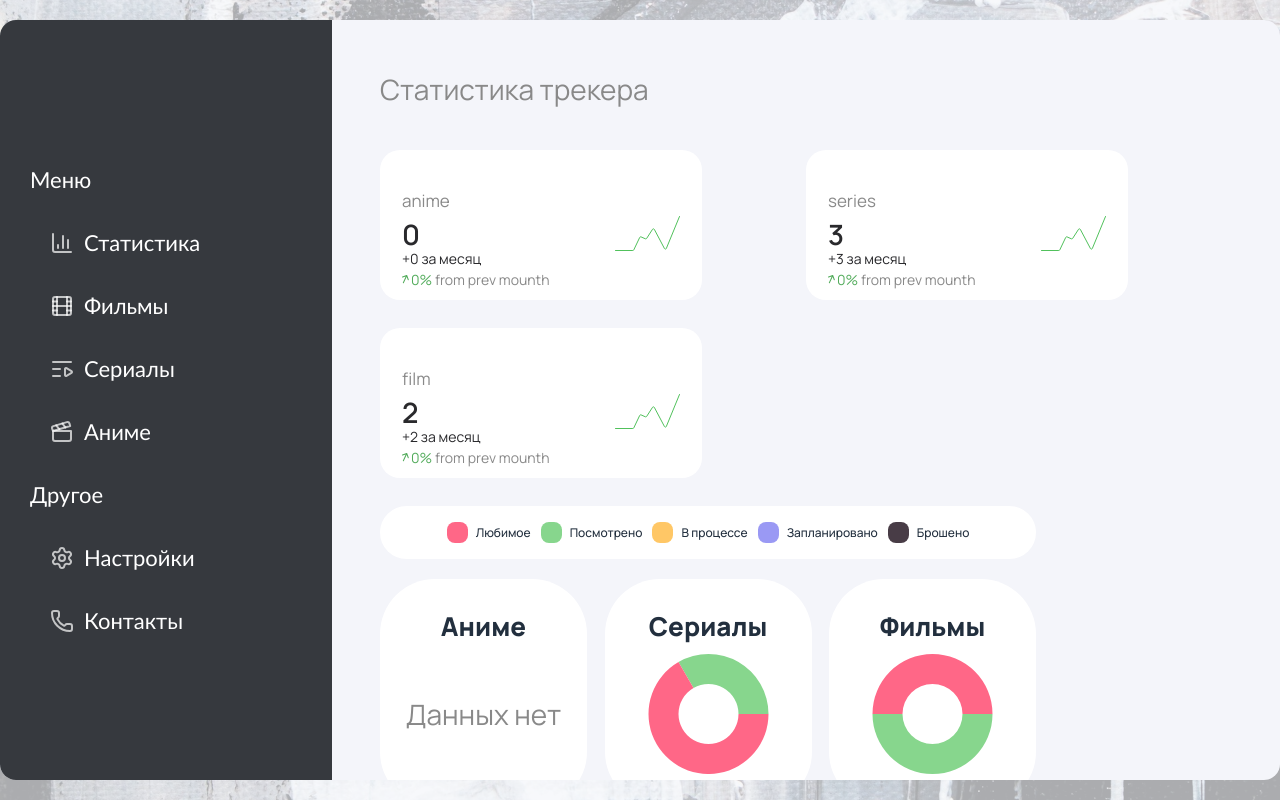
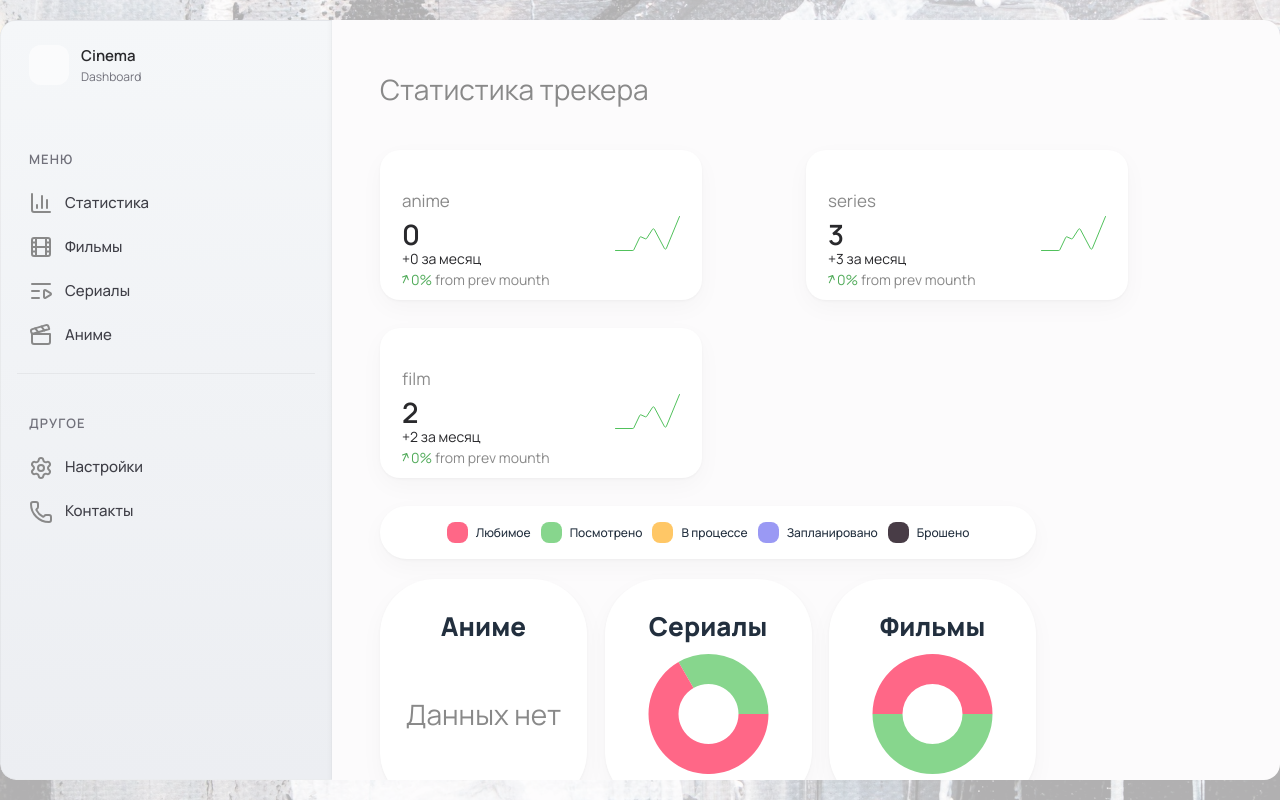
Before and after one commit to enoughy/EntertainmentTracker, a Next.js app: page / in a window 1280 px wide. Built offline with nearby package versions, Linux system fonts and the light colour scheme.

Commit message:
redisign nav

```diff
--- a/app/components/icons/chart.tsx
+++ b/app/components/icons/chart.tsx
@@ -1,7 +1,5 @@
-import { ChartColumn } from 'lucide-react'
+import { ChartColumn } from "lucide-react";
 
-export default function(){
-    return(
-        <ChartColumn size={24} color="rgba(255, 255, 255, 0.7)" />
-    )
+export default function () {
+  return <ChartColumn size={24} className="text-nav-text" />;
 }
--- a/app/components/icons/clapperboard.tsx
+++ b/app/components/icons/clapperboard.tsx
@@ -1,7 +1,5 @@
-import { Clapperboard } from 'lucide-react'
+import { Clapperboard } from "lucide-react";
 
-export default function(){
-    return(
-        <Clapperboard size={24} color="rgba(255, 255, 255, 0.7)" />
-    )
+export default function () {
+  return <Clapperboard size={24} className="text-nav-text" />;
 }
--- a/app/components/icons/film.tsx
+++ b/app/components/icons/film.tsx
@@ -1,7 +1,5 @@
-import { Film } from'lucide-react'
+import { Film } from "lucide-react";
 
-export default function(){
-    return(
-        <Film size={24} color="rgba(255, 255, 255, 0.7)" />
-    )
+export default function () {
+  return <Film size={24} className="text-nav-text" />;
 }
--- a/app/components/icons/help.tsx
+++ b/app/components/icons/help.tsx
@@ -1,7 +1,5 @@
-import { Phone } from 'lucide-react'
+import { Phone } from "lucide-react";
 
-export default function(){
-    return(
-        <Phone size={24} color="rgba(255, 255, 255, 0.7)" />
-    )
+export default function () {
+  return <Phone size={24} className="text-nav-text" />;
 }
--- a/app/components/icons/plus.tsx
+++ b/app/components/icons/plus.tsx
@@ -1,7 +1,5 @@
-import { Plus } from 'lucide-react';
+import { Plus } from "lucide-react";
 
-export default function(){
-    return(
-        <Plus size={20} color="black" />
-    )
+export default function () {
+  return <Plus size={20} className="text-text-main" />;
 }
--- a/app/components/icons/series.tsx
+++ b/app/components/icons/series.tsx
@@ -1,7 +1,5 @@
-import { ListVideo } from 'lucide-react'
+import { ListVideo } from "lucide-react";
 
-export default function(){
-    return(
-        <ListVideo size={24} color="rgba(255, 255, 255, 0.7)" />
-    )
+export default function () {
+  return <ListVideo size={24} className="text-nav-text" />;
 }
--- a/app/components/icons/settings.tsx
+++ b/app/components/icons/settings.tsx
@@ -1,7 +1,5 @@
-import { Settings } from 'lucide-react'
+import { Settings } from "lucide-react";
 
-export default function(){
-    return(
-        <Settings size={24} color="rgba(255, 255, 255, 0.7)" />
-    )
+export default function () {
+  return <Settings size={24} className="text-nav-text" />;
 }
--- a/app/components/navigation.tsx
+++ b/app/components/navigation.tsx
@@ -8,44 +8,68 @@ import Help from "./icons/help";
 
 export default function () {
   return (
-    <div className="bg-nav-bg lg:w-[332px] w-[200px] h-[100%] flex flex-col shrink-0 gap-[30px] justify-center font-sans text-nav-text text-[22px] navigation">
-      <h2>Меню</h2>
-      <Link href="/">
-        <div className="card">
-          <Chart />
-          Статистика
+    <div className="shadow-[inset_-6px_0_6px_-6px_rgba(0,0,0,0.04)] bg-gradient-to-b from-[#f5f7f9] to-[#eceef2] backdrop-blur-2xl border border-black/[0.04] rounded-l-2xl shadow-[0_4px_20px_rgba(0,0,0,0.04)] lg:w-[332px] w-[200px] h-full flex flex-col shrink-0 px-4 py-6">
+      <div className="flex items-center gap-3 px-3 mb-16">
+        <div className="size-10 rounded-xl bg-white/60" />
+        <div>
+          <div className="text-[15px] font-semibold">Cinema</div>
+          <div className="text-[12px] text-zinc-500">Dashboard</div>
         </div>
+      </div>
+      <h2 className="px-3 mb-3 text-[13px] font-semibold uppercase tracking-[0.08em] text-zinc-500">
+        Меню
+      </h2>
+      <Link
+        href="/"
+        className="flex items-center gap-3 h-11 px-3 rounded-xl text-[15px] font-medium text-zinc-700 hover:bg-white/55 hover:text-zinc-900 transition-colors"
+      >
+        <Chart />
+        <span>Статистика</span>
       </Link>
-      <Link href="/Movie">
-        <div className="card">
-          <Film />
-          Фильмы
-        </div>
+
+      <Link
+        href="/Movie"
+        className="flex items-center gap-3 h-11 px-3 rounded-xl text-[15px] font-medium text-zinc-700 hover:bg-white/55 hover:text-zinc-900 transition-colors"
+      >
+        <Film />
+        <span>Фильмы</span>
       </Link>
-      <Link href="/Series">
-        <div className="card">
-          <Series />
-          Сериалы
-        </div>
+
+      <Link
+        href="/Series"
+        className="flex items-center gap-3 h-11 px-3 rounded-xl text-[15px] font-medium text-zinc-700 hover:bg-white/55 hover:text-zinc-900 transition-colors"
+      >
+        <Series />
+        <span>Сериалы</span>
       </Link>
-      <Link href="/Anime">
-        <div className="card">
-          <Anime />
-          Аниме
-        </div>
+
+      <Link
+        href="/Anime"
+        className="flex items-center gap-3 h-11 px-3 rounded-xl text-[15px] font-medium text-zinc-700 hover:bg-white/55 hover:text-zinc-900 transition-colors"
+      >
+        <Anime />
+        <span>Аниме</span>
       </Link>
-      <h2>Другое</h2>
-      <Link href="/Settings">
-        <div className="card">
-          <Settings />
-          Настройки
-        </div>
+
+      <div className="h-px bg-black/5 my-4" />
+      <h2 className="px-3 mt-6 mb-3 text-[13px] font-semibold uppercase tracking-[0.08em] text-zinc-500">
+        Другое
+      </h2>
+
+      <Link
+        href="/Settings"
+        className="flex items-center gap-3 h-11 px-3 rounded-xl text-[15px] font-medium text-zinc-700 hover:bg-white/55 hover:text-zinc-900 transition-colors"
+      >
+        <Settings />
+        <span>Настройки</span>
       </Link>
-      <Link href="/Help">
-        <div className="card">
-          <Help />
-          Контакты
-        </div>
+
+      <Link
+        href="/Help"
+        className="flex items-center gap-3 h-11 px-3 rounded-xl text-[15px] font-medium text-zinc-700 hover:bg-white/55 hover:text-zinc-900 transition-colors"
+      >
+        <Help />
+        <span>Контакты</span>
       </Link>
     </div>
   );
--- a/app/globals.css
+++ b/app/globals.css
@@ -1,7 +1,8 @@
 @import "tailwindcss";
 
 :root {
-  --background: #f4f5fa;
+  --background: #fcfbfc;
+  /* #f4f5fa; */
 
   --foreground: #171717;
 }
@@ -20,8 +21,8 @@
   --color-text-main: #29292c;
   --color-text-gray: #898989;
 
-  --color-nav-bg: #36393e;
-  --color-nav-text: #fff;
+  --color-nav-bg: #fff;
+  --color-nav-text: #898989;
 
   /* --color-card-bg: #36393e; */
   /* --color-card-text: #fff; */
@@ -69,12 +70,6 @@ body {
     0 0 30px rgb(0, 238, 255),
     0 0 35px rgb(0, 238, 255),
     0 0 40px rgb(0, 238, 255);
-}
-.navigation {
-  font-family: "Trebuchet MS", Helvetica, sans-serif;
-}
-.navigation > h2 {
-  margin-left: 30px;
 }
 .closeBtn {
   clip-path: circle(50%);
--- a/app/layout.tsx
+++ b/app/layout.tsx
@@ -42,9 +42,11 @@ export default function RootLayout({
             backgroundImage: `url(${backgroundImage.src})`,
           }}
         />
-        <div className="z-10 max-w-[1440px] h-[95vh] mx-auto flex bg-[var(--background)] rounded-2xl overflow-hidden">
+        <div className="z-10 max-w-[1440px] h-[95vh] mx-auto flex  rounded-2xl overflow-hidden">
           <Nav />
-          <main className="mx-auto overflow-y-auto">{children}</main>
+          <main className="mx-auto overflow-y-auto bg-[var(--background)]">
+            {children}
+          </main>
 
           <footer></footer>
         </div>
--- a/components/base-card/base-card.tsx
+++ b/components/base-card/base-card.tsx
@@ -6,7 +6,12 @@ type BaseCard = {
 
 export function BaseCard({ children, className }: BaseCard) {
   return (
-    <div className={"bg-white rounded-[20px] p-5.5 " + className}>
+    <div
+      className={
+        " shadow-[0_1px_3px_rgba(0,0,0,0.04),0_8px_24px_rgba(0,0,0,0.03)] bg-white rounded-[20px] p-5.5 " +
+        className
+      }
+    >
       {children}
     </div>
   );
```
Also changed, not shown: app/components/icons/x.tsx (+3 -5 lines).
